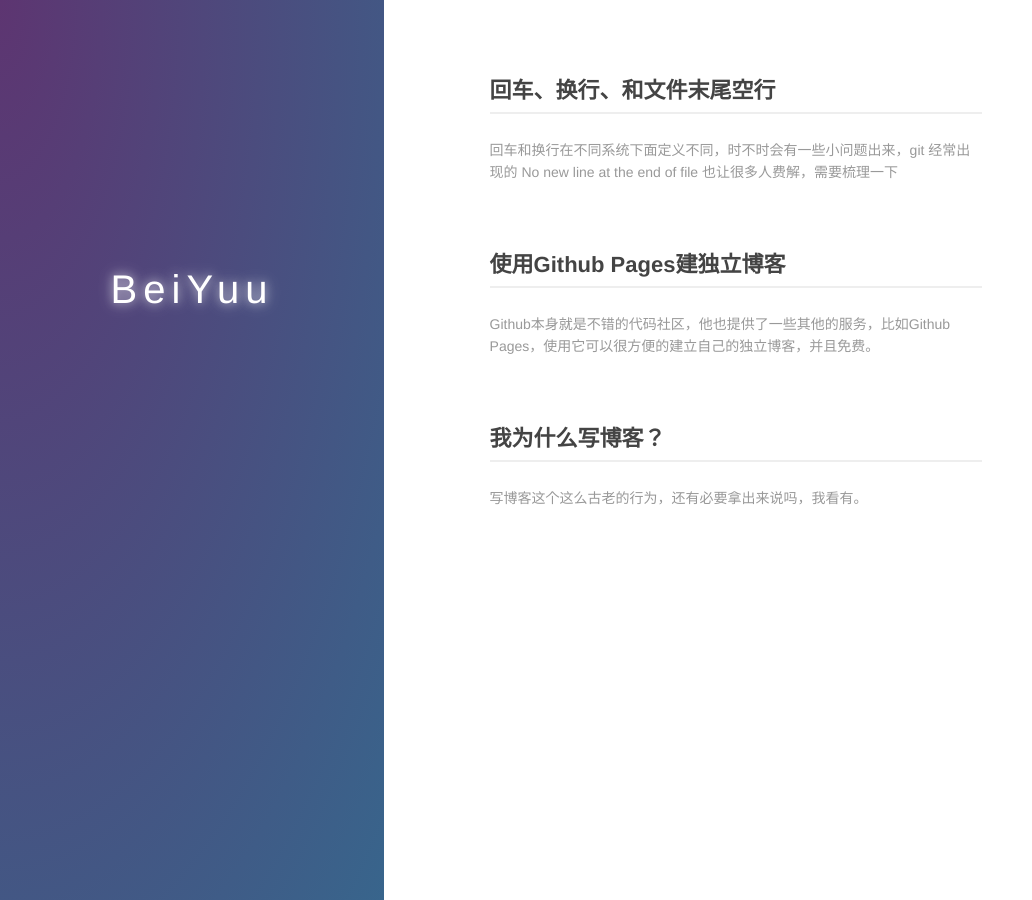
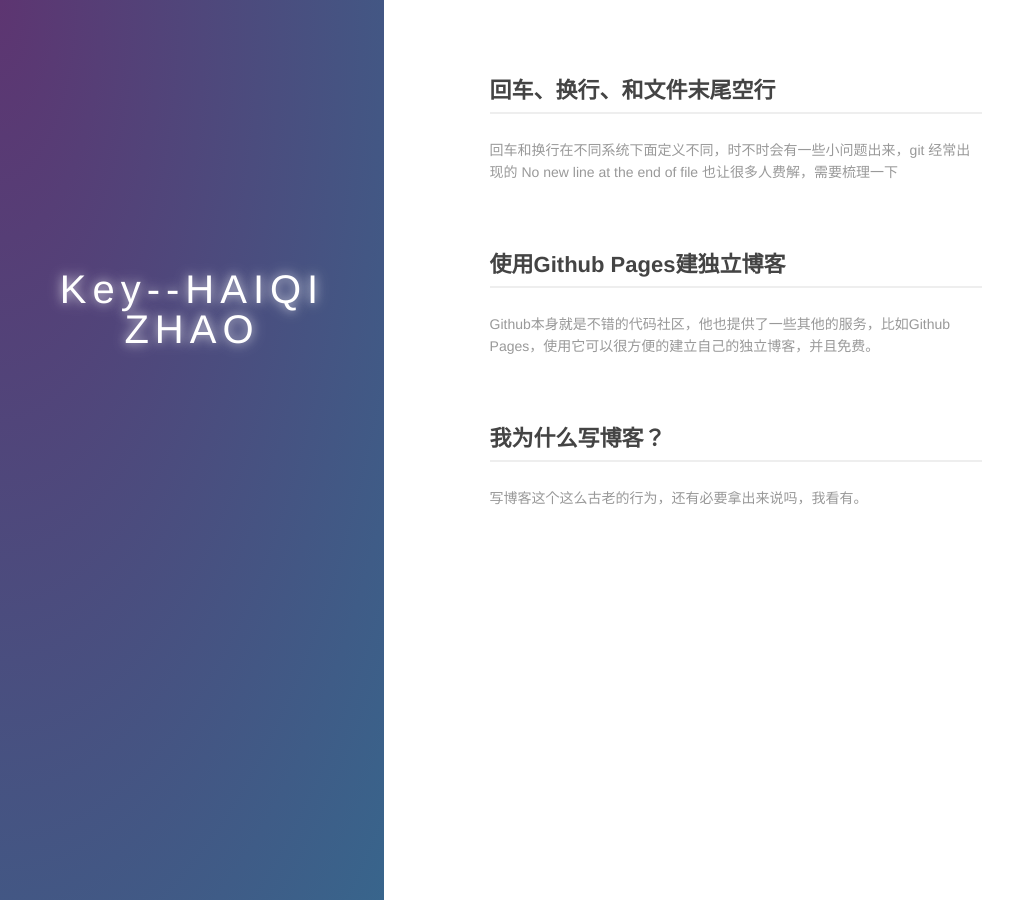
Before and after one commit to tavik000/tavik000.github.io, a Jekyll site: the page built from index.md, in a window 1280 px wide. Shown: the whole page, without its empty margins (0-1032 px from the left). Built offline with Jekyll 4.4.1, drawn with Linux system fonts in a browser that asks for light colours.

Commit message:
Update index.md

```diff
--- a/index.md
+++ b/index.md
@@ -6,7 +6,7 @@ layout: default
   <div class="index-wrapper">
     <div class="aside">
       <div class="info-card">
-        <h1>BeiYuu</h1>
+        <h1>Key--HAIQI ZHAO</h1>
         <a href="http://weibo.com/beiyuu/" target="_blank"><img src="http://www.weibo.com/favicon.ico" alt="" width="25"/></a>
         <a href="http://www.douban.com/people/beiyuu/" target="_blank"><img src="http://www.douban.com/favicon.ico" alt="" width="22"/></a>
         <a href="http://instagram.com/beiyuu/" target="_blank"><img src="http://d36xtkk24g8jdx.cloudfront.net/bluebar/00c6602/images/ico/favicon.ico" alt="" width="22"/></a>
```
